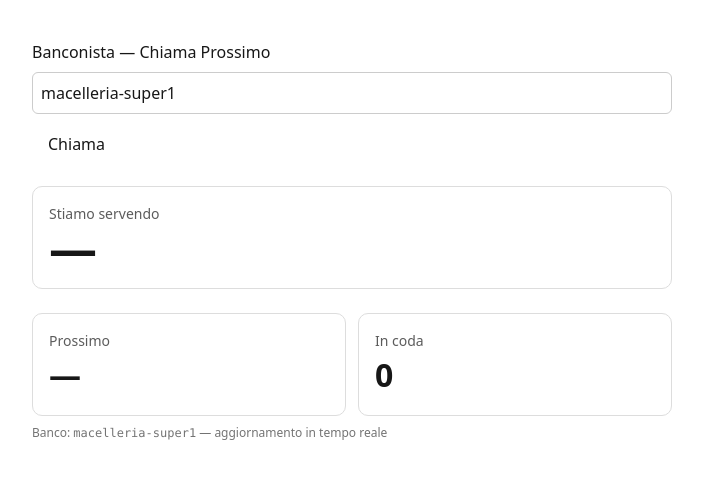
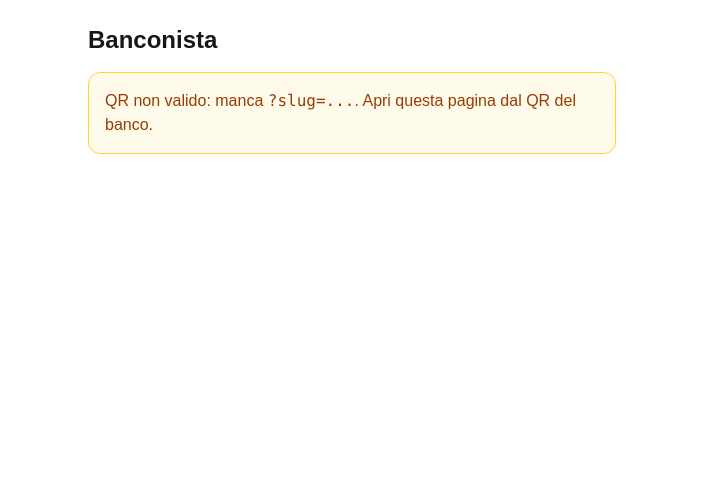
Before and after one commit to fabiofus/queue-app, a Next.js app: page /clerk in a window 1280 px wide. Shown: the top 478 px of the page, without its empty margins (288-991 px from the left). Built offline with nearby package versions, Linux system fonts and the light colour scheme; no server answers; the database is empty.

Commit message:
UI: tabellone + slug readonly da URL

```diff
--- a/app/clerk/page.tsx
+++ b/app/clerk/page.tsx
@@ -1,44 +1,75 @@
+
 "use client";
-import { useState } from "react";
+import { useMemo, useState } from "react";
+import { useSearchParams } from "next/navigation";
 import Board from "@/components/Board";
 
 export default function ClerkPage() {
-  const [slug, setSlug] = useState("macelleria-super1");
+  const qp = useSearchParams();
+  const slug = useMemo(() => qp.get("slug") || "", [qp]);
+
   const [called, setCalled] = useState<any>(null);
   const [loading, setLoading] = useState(false);
+  const [err, setErr] = useState<string|null>(null);
 
   async function callNext() {
-    setLoading(true);
-    setCalled(null);
+    try {
+      setLoading(true); setErr(null); setCalled(null);
       const res = await fetch("/api/call-next", {
         method: "POST",
         headers: { "Content-Type": "application/json" },
         body: JSON.stringify({ counterSlug: slug })
       });
       const data = await res.json();
+      if (!res.ok) throw new Error(data?.error || "Errore");
       setCalled(data);
-    setLoading(false);
+    } catch (e:any) {
+      setErr(e.message);
+    } finally { setLoading(false); }
+  }
+
+  if (!slug) {
+    return (
+      <div className="mx-auto max-w-xl p-6">
+        <h1 className="text-2xl font-semibold">Banconista</h1>
+        <div className="mt-4 rounded-xl border border-amber-300 bg-amber-50 p-4 text-amber-800">
+          QR non valido: manca <code>?slug=...</code>. Apri questa pagina dal QR del banco.
+        </div>
+      </div>
+    );
   }
 
   return (
-    <div style={{ maxWidth: 640, margin: "40px auto", fontFamily: "system-ui" }}>
-      <h1>Banconista — Chiama Prossimo</h1>
-      <input
-        value={slug}
-        onChange={e => setSlug(e.target.value)}
-        placeholder="counter slug"
-        style={{ width: "100%", padding: 8, margin: "8px 0", border: "1px solid #ccc", borderRadius: 6 }}
-      />
-      <button onClick={callNext} disabled={loading} style={{ padding: "10px 16px", borderRadius: 8 }}>
-        {loading ? "..." : "Chiama"}
+    <div className="mx-auto max-w-xl p-6">
+      <div className="mb-2 flex items-center justify-between">
+        <h1 className="text-2xl font-semibold">Banconista</h1>
+        <span className="rounded-full border border-zinc-300 px-3 py-1 text-xs text-zinc-600">
+          {slug}
+        </span>
+      </div>
+
+      <button
+        onClick={callNext}
+        disabled={loading}
+        className="w-full rounded-xl border border-zinc-200 bg-black/90 px-4 py-3 text-white shadow-sm disabled:opacity-60"
+      >
+        {loading ? "..." : "Chiama prossimo"}
       </button>
-      {called && (
-        <pre style={{ marginTop: 16, background: "#f6f6f6", padding: 12, borderRadius: 8 }}>
-{JSON.stringify(called, null, 2)}
+
+      {err && (
+        <pre className="mt-3 whitespace-pre-wrap rounded-xl border border-red-200 bg-red-50 p-3 text-red-700">
+{err}
         </pre>
       )}
+      {called && (
+        <div className="mt-3 rounded-2xl border border-blue-200 bg-blue-50 p-4">
+          <div className="text-sm text-blue-700">Hai chiamato</div>
+          <div className="text-4xl font-black text-blue-900">
+            {called?.next?.ticket_number ?? "—"}
+          </div>
+        </div>
+      )}
 
-      {/* Tabellone realtime */}
       <Board slug={slug} />
     </div>
   );
--- a/app/take/page.tsx
+++ b/app/take/page.tsx
@@ -1,66 +1,76 @@
 "use client";
-import { useState, useEffect } from "react";
+import { useEffect, useMemo, useState } from "react";
 import { useSearchParams } from "next/navigation";
 import Board from "@/components/Board";
 
 export default function TakePage() {
-  const searchParams = useSearchParams();
-  const qpSlug = searchParams.get("slug") || "macelleria-super1";
-  const [slug, setSlug] = useState(qpSlug);
+  const qp = useSearchParams();
+  const slug = useMemo(() => qp.get("slug") || "", [qp]);
+
   const [result, setResult] = useState<any>(null);
-  const [error, setError] = useState<string | null>(null);
+  const [error, setError] = useState<string|null>(null);
   const [loading, setLoading] = useState(false);
 
-  useEffect(() => setSlug(qpSlug), [qpSlug]);
+  useEffect(() => { setResult(null); setError(null); }, [slug]);
 
   async function take() {
     try {
-      setLoading(true);
-      setResult(null);
-      setError(null);
+      setLoading(true); setError(null); setResult(null);
       const res = await fetch("/api/tickets", {
         method: "POST",
         headers: { "Content-Type": "application/json" },
         body: JSON.stringify({ counterSlug: slug })
       });
       const data = await res.json();
-      if (!res.ok) throw new Error(data?.error || "Errore sconosciuto");
+      if (!res.ok) throw new Error(data?.error || "Errore");
       setResult(data);
-    } catch (e: any) {
+    } catch (e:any) {
       setError(e.message);
-    } finally {
-      setLoading(false);
-    }
+    } finally { setLoading(false); }
+  }
+
+  if (!slug) {
+    return (
+      <div className="mx-auto max-w-xl p-6">
+        <h1 className="text-2xl font-semibold">Prendi Numero</h1>
+        <div className="mt-4 rounded-xl border border-amber-300 bg-amber-50 p-4 text-amber-800">
+          QR non valido: manca <code>?slug=...</code>. Scansiona il QR del banco.
+        </div>
+      </div>
+    );
   }
 
   return (
-    <div style={{ maxWidth: 640, margin: "40px auto", fontFamily: "system-ui" }}>
-      <h1>Prendi Numero</h1>
-      <p style={{ opacity: 0.7, marginBottom: 8 }}>
-        URL param <code>?slug=...</code>: <b>{qpSlug}</b>
-      </p>
-      <input
-        value={slug}
-        onChange={e => setSlug(e.target.value)}
-        placeholder="counter slug"
-        style={{ width: "100%", padding: 8, margin: "8px 0", border: "1px solid #ccc", borderRadius: 6 }}
-      />
-      <button onClick={take} disabled={loading} style={{ padding: "10px 16px", borderRadius: 8 }}>
-        {loading ? "..." : "Prendi"}
+    <div className="mx-auto max-w-xl p-6">
+      <div className="flex items-center justify-between">
+        <h1 className="text-2xl font-semibold">Prendi Numero</h1>
+        <span className="rounded-full border border-zinc-300 px-3 py-1 text-xs text-zinc-600">
+          {slug}
+        </span>
+      </div>
+
+      <button
+        onClick={take}
+        disabled={loading}
+        className="mt-4 w-full rounded-xl border border-zinc-200 bg-black/90 px-4 py-3 text-white shadow-sm disabled:opacity-60"
+      >
+        {loading ? "..." : "Prendi il tuo numero"}
       </button>
 
       {error && (
-        <pre style={{ marginTop: 16, background: "#ffecec", padding: 12, borderRadius: 8 }}>
+        <pre className="mt-4 whitespace-pre-wrap rounded-xl border border-red-200 bg-red-50 p-3 text-red-700">
 {error}
         </pre>
       )}
       {result && (
-        <pre style={{ marginTop: 16, background: "#f6f6f6", padding: 12, borderRadius: 8 }}>
-{JSON.stringify(result, null, 2)}
-        </pre>
+        <div className="mt-4 rounded-2xl border border-emerald-200 bg-emerald-50 p-4">
+          <div className="text-sm text-emerald-700">Hai preso il numero</div>
+          <div className="text-4xl font-black text-emerald-900">
+            {result?.ticket?.ticket_number ?? "—"}
+          </div>
+        </div>
       )}
 
-      {/* Tabellone realtime */}
       <Board slug={slug} />
     </div>
   );
--- a/components/Board.tsx
+++ b/components/Board.tsx
@@ -1,111 +1,79 @@
 "use client";
 import { useEffect, useMemo, useState } from "react";
-import { supabaseBrowser } from "@/lib/supabase-browser";
+import { createClient } from "@supabase/supabase-js";
 
-type Snapshot = {
-  serving: number | null;   // ultimo 'called'
-  next: number | null;      // prossimo 'waiting'
-  waiting: number;          // quanti in 'waiting'
-};
+type Snapshot = { serving: number|null; next: number|null; waiting: number; };
+
+const supabaseBrowser = () =>
+  createClient(
+    process.env.NEXT_PUBLIC_SUPABASE_URL!,
+    process.env.NEXT_PUBLIC_SUPABASE_ANON_KEY!
+  );
 
 async function fetchSnapshot(slug: string): Promise<Snapshot> {
   const supabase = supabaseBrowser();
-  const today = new Date().toISOString().slice(0,10); // yyyy-mm-dd
+  const today = new Date().toISOString().slice(0,10);
 
-  // ultimo chiamato
-  const { data: calledRows, error: err1 } = await supabase
+  const { data: called } = await supabase
     .from("tickets")
     .select("ticket_number")
-    .eq("counter_slug", slug)
-    .eq("ticket_date", today)
-    .eq("status", "called")
-    .order("ticket_number", { ascending: false })
-    .limit(1);
-  if (err1) throw err1;
+    .eq("counter_slug", slug).eq("ticket_date", today).eq("status","called")
+    .order("ticket_number", { ascending: false }).limit(1);
 
-  // prossimo (waiting più basso)
-  const { data: nextRows, error: err2 } = await supabase
+  const { data: next } = await supabase
     .from("tickets")
     .select("ticket_number")
-    .eq("counter_slug", slug)
-    .eq("ticket_date", today)
-    .eq("status", "waiting")
-    .order("ticket_number", { ascending: true })
-    .limit(1);
-  if (err2) throw err2;
+    .eq("counter_slug", slug).eq("ticket_date", today).eq("status","waiting")
+    .order("ticket_number", { ascending: true }).limit(1);
 
-  // quanti in coda
-  const { count, error: err3 } = await supabase
+  const { count } = await supabase
     .from("tickets")
     .select("*", { count: "exact", head: true })
-    .eq("counter_slug", slug)
-    .eq("ticket_date", today)
-    .eq("status", "waiting");
-  if (err3) throw err3;
+    .eq("counter_slug", slug).eq("ticket_date", today).eq("status","waiting");
 
   return {
-    serving: calledRows?.[0]?.ticket_number ?? null,
-    next: nextRows?.[0]?.ticket_number ?? null,
+    serving: called?.[0]?.ticket_number ?? null,
+    next: next?.[0]?.ticket_number ?? null,
     waiting: count ?? 0,
   };
 }
 
 export default function Board({ slug }: { slug: string }) {
-  const [snap, setSnap] = useState<Snapshot>({ serving: null, next: null, waiting: 0 });
+  const [snap, setSnap] = useState<Snapshot>({ serving:null, next:null, waiting:0 });
   const supabase = useMemo(() => supabaseBrowser(), []);
 
-  // load iniziale
   useEffect(() => {
     fetchSnapshot(slug).then(setSnap).catch(console.error);
   }, [slug]);
 
-  // Realtime su tabella tickets per questo slug
   useEffect(() => {
     const channel = supabase
       .channel(`board:${slug}`)
-      .on(
-        "postgres_changes",
-        {
-          event: "*",
-          schema: "public",
-          table: "tickets",
-          filter: `counter_slug=eq.${slug}`,
-        },
-        () => {
-          // ogni cambio ricalcola snapshot
-          fetchSnapshot(slug).then(setSnap).catch(console.error);
-        }
+      .on("postgres_changes",
+        { event: "*", schema: "public", table: "tickets", filter: `counter_slug=eq.${slug}` },
+        () => { fetchSnapshot(slug).then(setSnap).catch(console.error); }
       )
       .subscribe();
-
-    return () => {
-      supabase.removeChannel(channel);
-    };
+    return () => { supabase.removeChannel(channel); };
   }, [slug, supabase]);
 
-  const styleBox: React.CSSProperties = { padding: 16, border: "1px solid #ddd", borderRadius: 10, marginTop: 12 };
-
   return (
-    <div style={{ marginTop: 20 }}>
-      <div style={styleBox}>
-        <div style={{ fontSize: 14, opacity: 0.7 }}>Stiamo servendo</div>
-        <div style={{ fontSize: 48, fontWeight: 800, lineHeight: 1 }}>
-          {snap.serving ?? "—"}
+    <div className="mt-6 space-y-3">
+      <div className="rounded-2xl border border-zinc-200 p-5 shadow-sm">
+        <div className="text-sm text-zinc-500">Stiamo servendo</div>
+        <div className="text-6xl font-black leading-none tracking-tight">{snap.serving ?? "—"}</div>
+      </div>
+      <div className="grid grid-cols-2 gap-3">
+        <div className="rounded-2xl border border-zinc-200 p-5 shadow-sm">
+          <div className="text-sm text-zinc-500">Prossimo</div>
+          <div className="text-3xl font-bold">{snap.next ?? "—"}</div>
+        </div>
+        <div className="rounded-2xl border border-zinc-200 p-5 shadow-sm">
+          <div className="text-sm text-zinc-500">In coda</div>
+          <div className="text-3xl font-bold">{snap.waiting}</div>
         </div>
       </div>
-      <div style={{ display: "grid", gridTemplateColumns: "1fr 1fr", gap: 12, marginTop: 12 }}>
-        <div style={styleBox}>
-          <div style={{ fontSize: 14, opacity: 0.7 }}>Prossimo</div>
-          <div style={{ fontSize: 32, fontWeight: 700 }}>{snap.next ?? "—"}</div>
-        </div>
-        <div style={styleBox}>
-          <div style={{ fontSize: 14, opacity: 0.7 }}>In coda</div>
-          <div style={{ fontSize: 32, fontWeight: 700 }}>{snap.waiting}</div>
-        </div>
-      </div>
-      <div style={{ marginTop: 8, fontSize: 12, opacity: 0.6 }}>
-        Banco: <code>{slug}</code> — aggiornamento in tempo reale
-      </div>
+      <div className="text-xs text-zinc-500">Banco: <code>{slug}</code> — realtime</div>
     </div>
   );
 }
```
Lines whose indentation alone changed are shown as unchanged.
